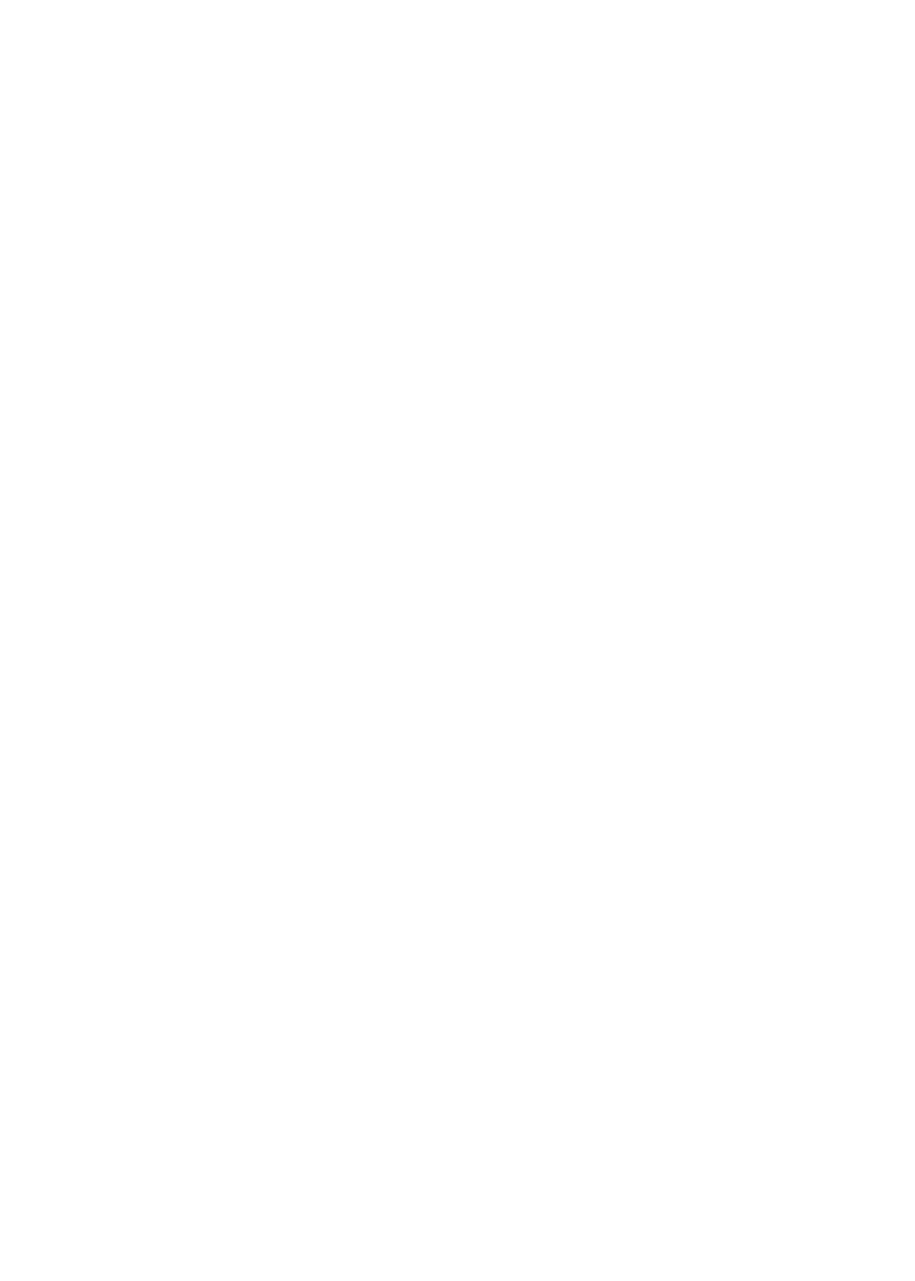
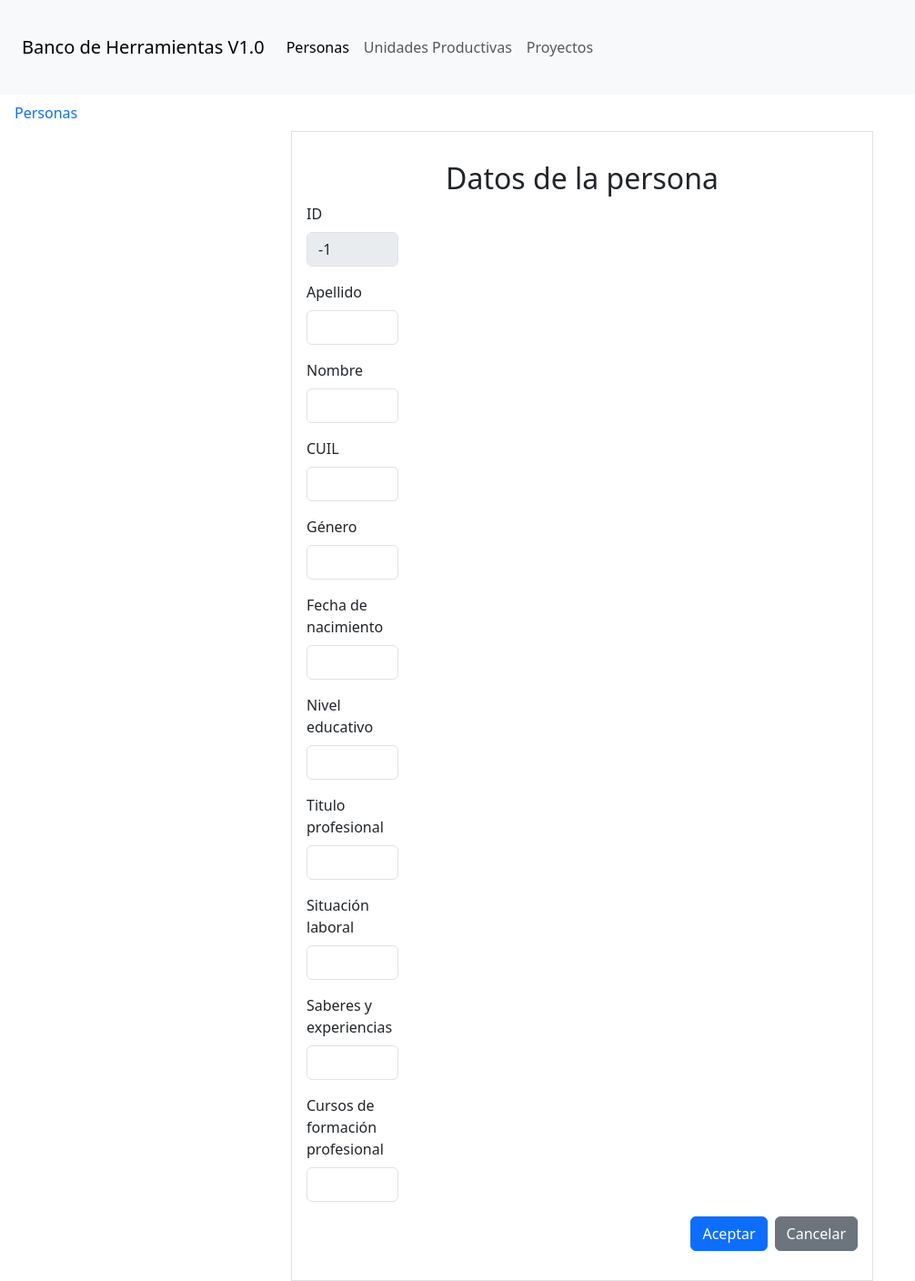
Before and after one commit to sosarodrigox/BancoHerramientas_IA, a React (Vite) app in the folder frontend/: page /Personas/personas_lista/1 in a window 1280 px wide. Before the commit this address had no page. Shown: the whole page at 91% size, without its empty margins (0-1006 px from the left). Before the commit the page ends 800 px from the top, so only its background shows below. Built offline with nearby package versions, Linux system fonts and the light colour scheme; no server answers.

Commit message:
creado formulario de personas

```diff
--- /dev/null
+++ b/frontend/src/components/personas/persona_form.jsx
@@ -0,0 +1,234 @@
+import React, { useState, useEffect } from "react";
+import { Navigate, useNavigate, useParams } from "react-router-dom";
+import axios from "axios";
+
+export default function PersonaForm() {
+    const [datos, setDatos] = useState({});
+    const params = useParams();
+    const navegar = useNavigate();
+
+    const persona = {
+        id: -1,
+        apellido: "",
+        nombre: "",
+        cuil: "",
+        genero: "",
+        fecha_nacimiento: "",
+        nivel_educativo: "",
+        titulo_prof: "",
+        situacion_laboral: "",
+        saberes_experiencia: "",
+        curso_formacion_prof: "",
+    }
+
+    useEffect(() => {
+        if (params.id < 0) {
+            console.log(persona)
+            setDatos(persona);
+        } else {
+            getPersona(params.id);
+        }
+
+    }, [params.id]);
+
+    const getPersona = async (id) => {
+        try {
+            let resultado = await axios.get(`http://localhost:8000/personas/${id}`);
+            /* console.log(resultado); */
+            setDatos(resultado.data);
+        } catch (error) {
+            console.log(error);
+            setDatos(persona);
+        }
+    };
+
+    const handleChange = (e) => {
+        setDatos({ ...datos, [e.target.name]: e.target.value });
+    };
+
+    const grabarCambios = async () => {
+        try {
+            if (datos.id == -1) {
+                let resultado = await axios.post(`http://localhost:8000/personas/`, datos);
+                console.log(resultado);
+                alert("Persona cargada con éxito");
+            } else {
+                let resultado = await axios.put(`http://localhost:8000/personas/${datos.id}`, datos);
+                alert("Persona modificado con éxito");
+            }
+            navegar(-1);
+        } catch (error) {
+            alert(error.response.data.detail);
+        }
+    };
+
+    return (
+        <div className="text-start col-6 offset-3 border p-3">
+            <h2 className="mt-3 text-center">Datos de la persona</h2>
+            <div className="mb-3 col-2">
+                <label htmlFor="edId" className="form-label">
+                    ID
+                </label>
+                <input
+                    type="text"
+                    className="form-control"
+                    id="edId"
+                    name="id"
+                    value={datos.id}
+                    onChange={handleChange}
+                    disabled
+                />
+            </div>
+
+            <div className="mb-3 col-2">
+                <label htmlFor="edApellido" className="form-label">
+                    Apellido
+                </label>
+                <input
+                    type="text"
+                    className="form-control"
+                    id="edApellido"
+                    name="apellido"
+                    value={datos.apellido}
+                    onChange={handleChange}
+                />
+            </div>
+
+            <div className="mb-3 col-2">
+                <label htmlFor="edNombre" className="form-label">
+                    Nombre
+                </label>
+                <input
+                    type="text"
+                    className="form-control"
+                    id="edNombre"
+                    name="nombre"
+                    value={datos.nombre}
+                    onChange={handleChange}
+                />
+            </div>
+
+            <div className="mb-3 col-2">
+                <label htmlFor="edCuil" className="form-label">
+                    CUIL
+                </label>
+                <input
+                    type="text"
+                    className="form-control"
+                    id="edCuil"
+                    name="cuil"
+                    value={datos.cuil}
+                    onChange={handleChange}
+                />
+            </div>
+
+            <div className="mb-3 col-2">
+                <label htmlFor="edGenero" className="form-label">
+                    Género
+                </label>
+                <input
+                    type="text"
+                    className="form-control"
+                    id="edGenero"
+                    name="genero"
+                    value={datos.genero}
+                    onChange={handleChange}
+                />
+            </div>
+
+            <div className="mb-3 col-2">
+                <label htmlFor="edFecNac" className="form-label">
+                    Fecha de nacimiento
+                </label>
+                <input
+                    type="text"
+                    className="form-control"
+                    id="edFecNac"
+                    name="fecha_nacimiento"
+                    value={datos.fecha_nacimiento}
+                    onChange={handleChange}
+                />
+            </div>
+
+            <div className="mb-3 col-2">
+                <label htmlFor="edNivEd" className="form-label">
+                    Nivel educativo
+                </label>
+                <input
+                    type="text"
+                    className="form-control"
+                    id="edNivEd"
+                    name="nivel_educativo"
+                    value={datos.nivel_educativo}
+                    onChange={handleChange}
+                />
+            </div>
+
+            <div className="mb-3 col-2">
+                <label htmlFor="edTitProf" className="form-label">
+                    Titulo profesional
+                </label>
+                <input
+                    type="text"
+                    className="form-control"
+                    id="edTitProf"
+                    name="titulo_prof"
+                    value={datos.titulo_prof}
+                    onChange={handleChange}
+                />
+            </div>
+
+            <div className="mb-3 col-2">
+                <label htmlFor="edSitLab" className="form-label">
+                    Situación laboral
+                </label>
+                <input
+                    type="text"
+                    className="form-control"
+                    id="edSitLab"
+                    name="situacion_laboral"
+                    value={datos.situacion_laboral}
+                    onChange={handleChange}
+                />
+            </div>
+
+            <div className="mb-3 col-2">
+                <label htmlFor="edSabExp" className="form-label">
+                    Saberes y experiencias
+                </label>
+                <input
+                    type="text"
+                    className="form-control"
+                    id="edSabExp"
+                    name="saberes_experiencia"
+                    value={datos.saberes_experiencia}
+                    onChange={handleChange}
+                />
+            </div>
+
+            <div className="mb-3 col-2">
+                <label htmlFor="edCFP" className="form-label">
+                    Cursos de formación profesional
+                </label>
+                <input
+                    type="text"
+                    className="form-control"
+                    id="edCFP"
+                    name="curso_formacion_prof"
+                    value={datos.curso_formacion_prof}
+                    onChange={handleChange}
+                />
+            </div>
+
+            <div className="mb-3 text-end">
+                <button className="btn btn-primary me-1" onClick={grabarCambios}>
+                    Aceptar
+                </button>
+                {/* con el navigate va a la pagina anterior en la lista de paginas que recorrió  */}
+                <button className="btn btn-secondary ms-1" onClick={() => navegar(-1)}>
+                    Cancelar
+                </button>
+            </div>
+        </div>
+    );
+}
--- a/frontend/src/components/personas/personas_lista.jsx
+++ b/frontend/src/components/personas/personas_lista.jsx
@@ -1,10 +1,10 @@
 import React, { useEffect, useState } from "react";
-import { Link } from "react-router-dom";
+import { Link, useNavigate } from "react-router-dom";
 import axios from 'axios'
 
 export default function PersonasLista() {
-
     const [personas, setPersonas] = useState([])
+    const navegar = useNavigate();
 
     useEffect(() => {
         getPersonas()
@@ -14,6 +14,10 @@ export default function PersonasLista() {
         let resultado = await axios.get('http://localhost:8000/personas')
         setPersonas(resultado.data)
     }
+
+    const agregarPersona = () => {
+        navegar("-1");
+    };
 
     return (
         <>
@@ -78,7 +82,7 @@ export default function PersonasLista() {
                         }
                     </tbody>
                 </table>
-                <button className="btn btn-primary">Agregar persona</button>
+                <button className="btn btn-primary" onClick={agregarPersona}>Agregar persona</button>
             </div>
         </>)
 }
--- a/frontend/src/main.jsx
+++ b/frontend/src/main.jsx
@@ -7,6 +7,7 @@ import Personas from './components/personas'
 import Proyectos from './components/proyectos'
 import EmprendedoresLista from './components/up_emprendedores/emprendedores_lista'
 import PersonasLista from './components/personas/personas_lista'
+import PersonaForm from './components/personas/persona_form'
 import 'bootstrap/dist/css/bootstrap.min.css'
 
 ReactDOM.createRoot(document.getElementById('root')).render(
@@ -16,6 +17,7 @@ ReactDOM.createRoot(document.getElementById('root')).render(
         <Route path="/" element={<Home />}>
           <Route path="Personas" element={<Personas />}>
             <Route path='personas_lista' element={<PersonasLista />}></Route>
+            <Route path="personas_lista/:id" element={<PersonaForm />}></Route>
           </Route>
           <Route path="up" element={<UnidadesProductivas />}>
             <Route path='emprendedores' element={<EmprendedoresLista />}></Route>
```
